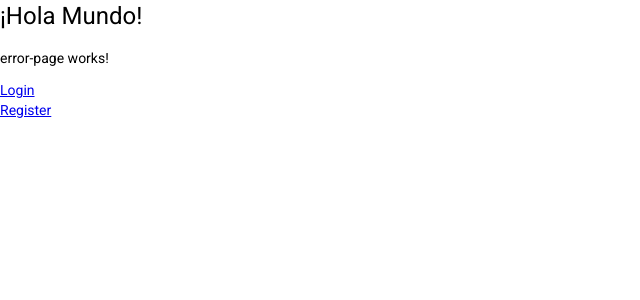
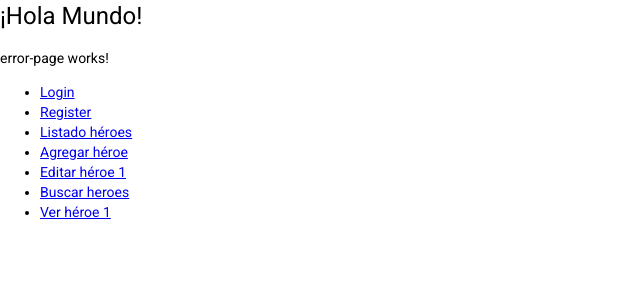
Before and after one commit to daguttt/heroes-app-angular, an Angular app: page /404 in a window 1280 px wide. Shown: the top 300 px of the page, without its empty margins (0-640 px from the left). Built offline with nearby package versions, Linux system fonts and the light colour scheme.

Commit message:
Class 177: Child routes for heroes

```diff
--- a/src/app/app-routing.module.ts
+++ b/src/app/app-routing.module.ts
@@ -7,6 +7,11 @@ const routes: Routes = [
     path: 'auth',
     loadChildren: () =>
       import('./auth/auth.module').then((module) => module.AuthModule),
+  },
+  {
+    path: 'heroes',
+    loadChildren: () =>
+      import('./heroes/heroes.module').then((m) => m.HeroesModule),
   },
   {
     path: '404',
--- a/src/app/shared/error-page/error-page.component.html
+++ b/src/app/shared/error-page/error-page.component.html
@@ -1,4 +1,25 @@
 <p>error-page works!</p>
-<a routerLink="/auth/login">Login</a>
+<ul>
+  <li>
+    <a routerLink="/auth/login">Login</a>
+  </li>
+  <li>
+    <a routerLink="/auth/register">Register</a>
+  </li>
+  <li>
+    <a routerLink="/heroes/list">Listado héroes</a>
+  </li>
+  <li>
+    <a routerLink="/heroes/add">Agregar héroe</a>
+  </li>
+  <li>
+    <a routerLink="/heroes/edit/1">Editar héroe 1</a>
+  </li>
+  <li>
+    <a routerLink="/heroes/search">Buscar heroes</a>
+  </li>
+  <li>
+    <a routerLink="/heroes/1">Ver héroe 1</a>
+  </li>
+</ul>
 <br />
-<a routerLink="/auth/register">Register</a>
```
Also changed, not shown: src/app/heroes/heroes-routing.module.ts (added, +44 -0 lines), src/app/heroes/heroes.module.ts (+6 -7 lines).
